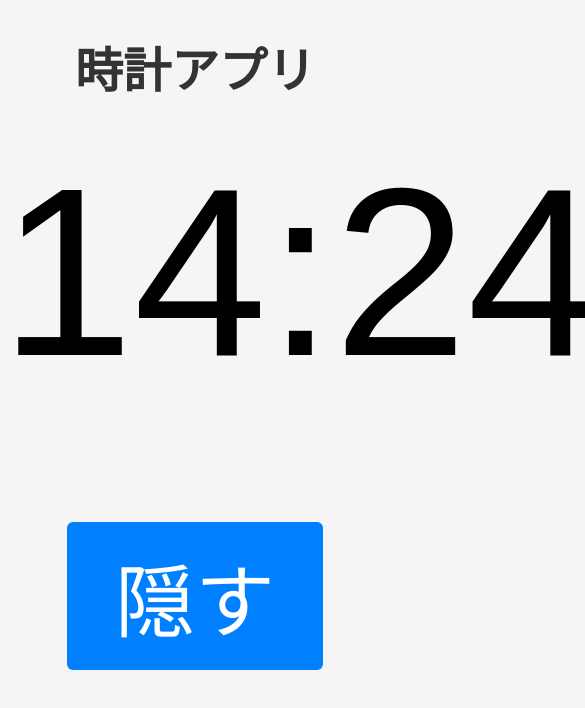
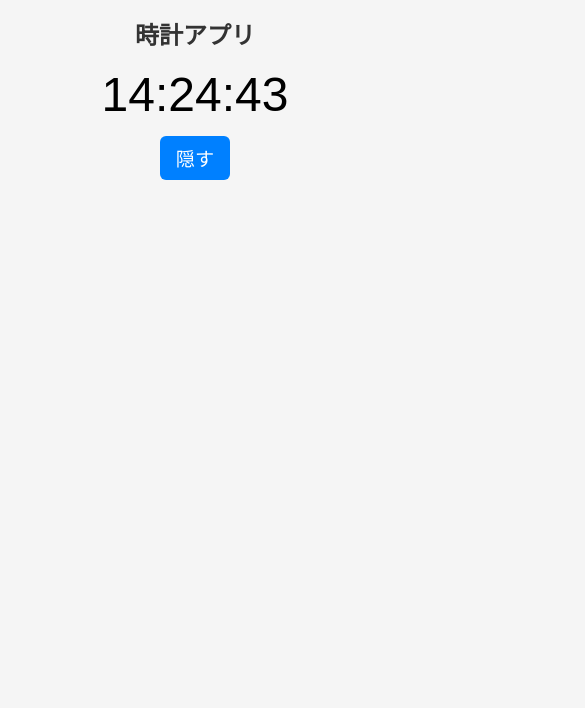
Before and after one commit to jou-coding/clock, a website built with Vite: page client/index.html in a window 390 px wide. Shown: the top 708 px of the page, 585 px wide, since content can reach past the window. Built offline with nearby package versions, Linux system fonts and the light colour scheme.

Commit message:
style:スマートフォン向けのレスポンシブ表示に対応

```diff
--- a/client/src/index.css
+++ b/client/src/index.css
@@ -28,3 +28,19 @@ div {
   font-size: 15rem;
   text-align: center;
 }
+
+/* スマホ向けに調整 */
+@media (max-width: 768px) {
+  h1 {
+    font-size: 1.5rem;
+  }
+
+  button {
+    font-size: 1.2rem;
+    padding: 0.5rem 1rem;
+  }
+
+  div {
+    font-size: 3rem;
+  }
+}
```
